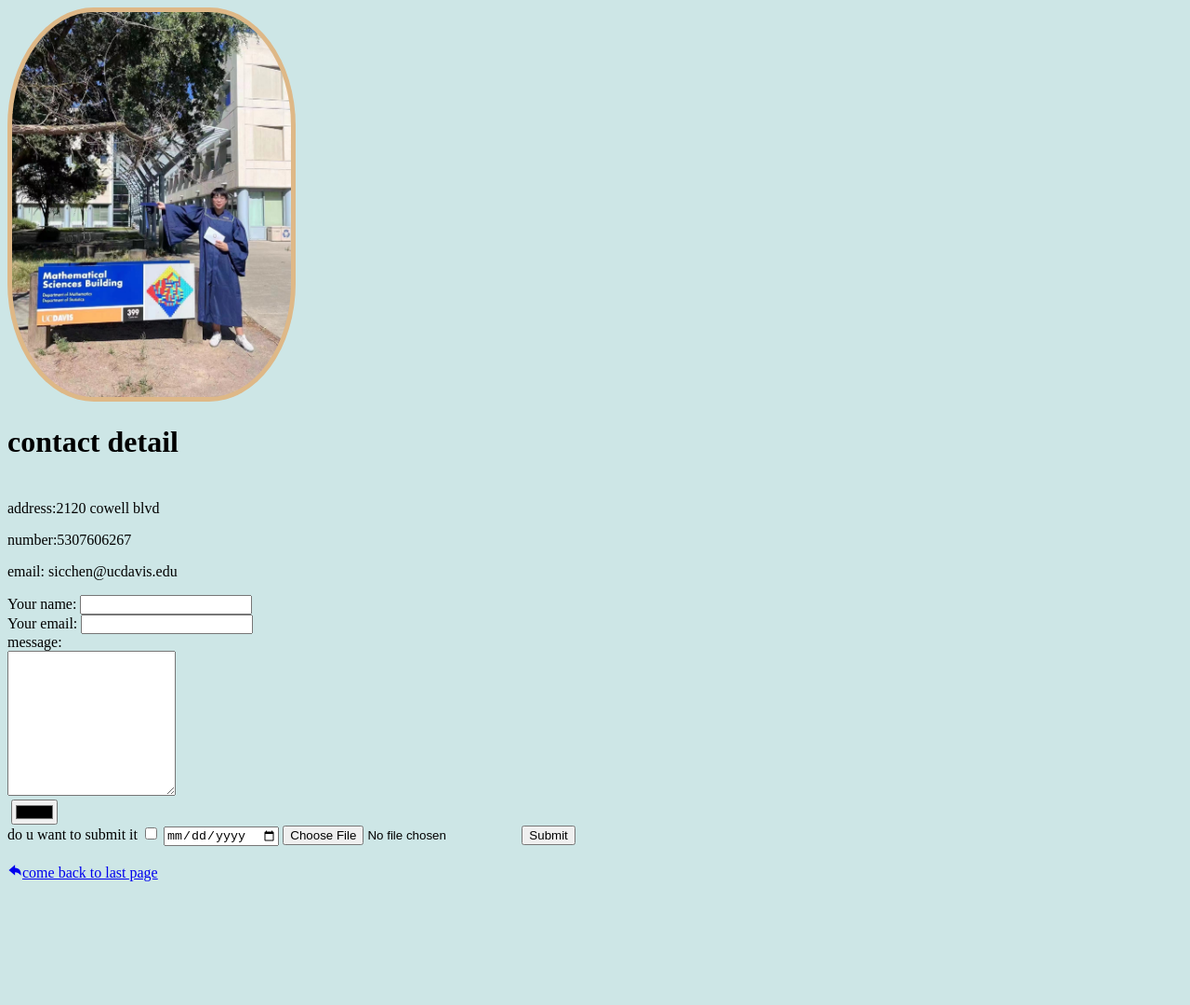
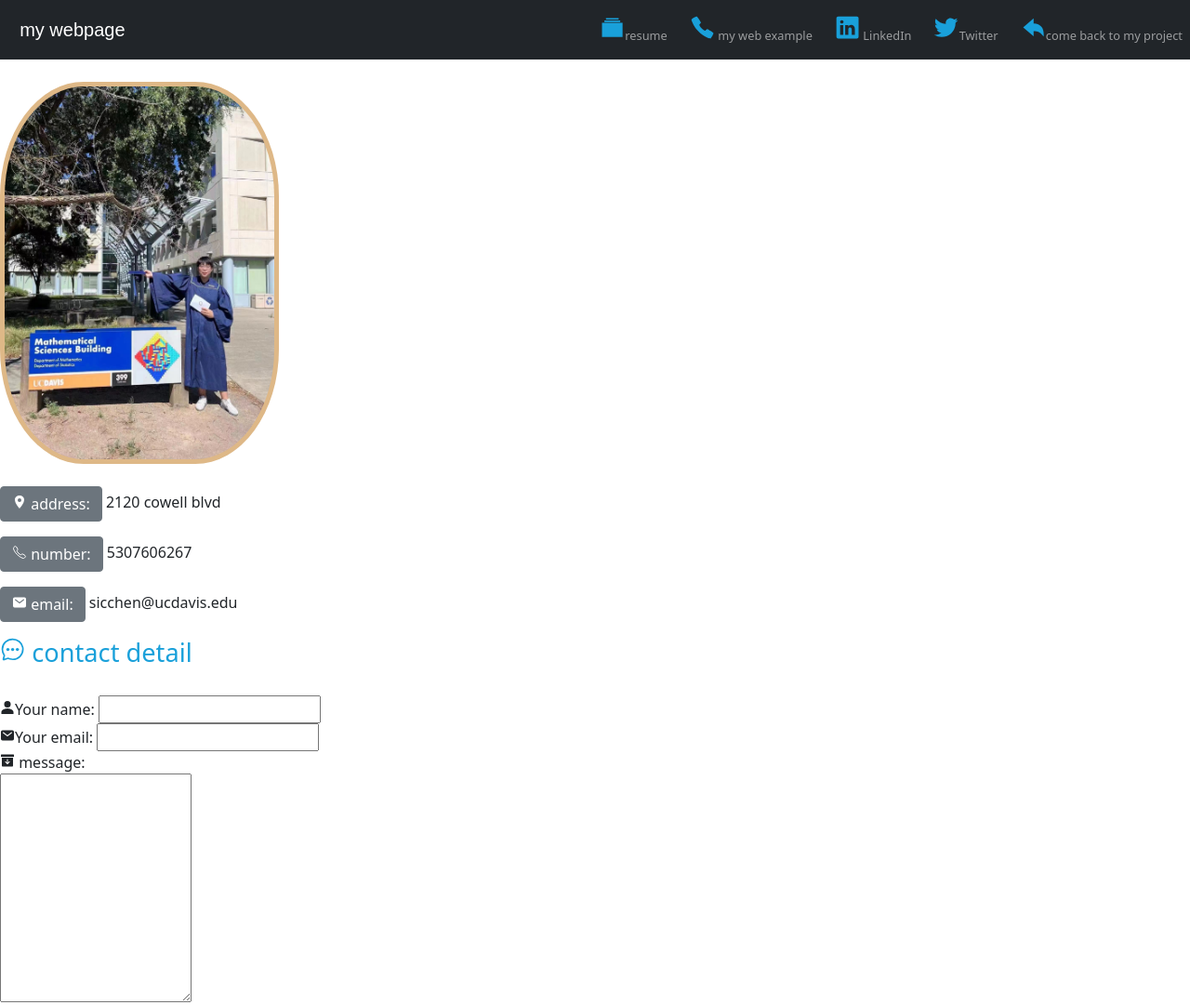
Before and after one commit to chensico/web, a plain HTML site: page contact me.html in a window 1280 px wide. Shown: the top 1081 px of the page at 93% size. Before the commit the page ends 974 px from the top, so only its background shows below. Drawn offline with nearby package versions, Linux system fonts and the light colour scheme.

Commit message:
bootstrap

```diff
--- a/contact me.html
+++ b/contact me.html
@@ -5,28 +5,96 @@
 
     <title>contact</title>
     <link rel="stylesheet" href="css/styles.css">
+    <link href="https://cdn.jsdelivr.net/npm/bootstrap@5.1.3/dist/css/bootstrap.min.css" rel="stylesheet" integrity="sha384-1BmE4kWBq78iYhFldvKuhfTAU6auU8tT94WrHftjDbrCEXSU1oBoqyl2QvZ6jIW3" crossorigin="anonymous">
+    <script src="https://cdn.jsdelivr.net/npm/bootstrap@5.1.3/dist/js/bootstrap.bundle.min.js" integrity="sha384-ka7Sk0Gln4gmtz2MlQnikT1wXgYsOg+OMhuP+IlRH9sENBO0LRn5q+8nbTov4+1p" crossorigin="anonymous"></script>
+
     <script type="module" src="https://unpkg.com/ionicons@5.5.2/dist/ionicons/ionicons.esm.js"></script>
  <script nomodule src="https://unpkg.com/ionicons@5.5.2/dist/ionicons/ionicons.js"></script>
 
 </head>
-<body>
-    <img class="photo" src="photo3.jpg" alt="">
 
 
-    <h1> contact detail</h1>
-    <p> address:2120 cowell blvd</p>
-    <p> number:5307606267</p>
+<!-- Nav Bar -->
+<nav class="navbar navbar-expand-lg navbar-dark bg-dark" >
+    <button class="navbar-toggler" type="button" data-bs-toggle="collapse" data-bs-target="#navbarTogglerDemo02" aria-controls="navbarTogglerDemo02" aria-expanded="false" aria-label="Toggle navigation">
+        <span class="navbar-toggler-icon"></span>
+      </button>
+
+      <a class="navbar-brand" href=""> my webpage</a>
 
 
-    <p> email: sicchen@ucdavis.edu</p>
+      <div class="collapse navbar-collapse" id="navbarTogglerDemo02">
+
+
+    <ul class="navbar-nav ms-auto">
+      <li class="nav-item">
+          <a class="nav-link"  href="index.html"><ion-icon name="albums-sharp" class="wechat"></ion-icon>resume</a>
+       </li>
+
+        <li class="nav-item">
+           <a class="nav-link" href="BOOT.html"><ion-icon name="call-sharp" class="wechat"></ion-icon> my web example</a>
+        </li>
+
+
+
+
+         <li class="nav-item">
+          <a class="nav-link" href="https://www.linkedin.com/in/sicong-chen-5872631b0/"><ion-icon name="logo-linkedin" class="wechat"></ion-icon> LinkedIn</a>
+
+
+       </li>
+
+       <li class="nav-item">
+        <a class="nav-link" href="https://twitter.com/SicongChen8"><ion-icon name="logo-twitter" class="wechat" ></ion-icon>Twitter</a>
+
+
+     </li>
+
+          <li class="nav-item">
+            <a class="nav-link"  href="hobby.html"> <ion-icon name="arrow-undo-sharp"class="wechat"></ion-icon>come back to my project</a>
+         </li>
+
+    </ul>
+
+    </div>
+</nav>
+<br>
+<body >
+
+
+
+<div class="ven">
+
+    <img class="photo" src="photo3.jpg" alt="">
+    <br>
+
+    <br>
+
+
+
+    <p><button type="button" class="btn btn-secondary btn"> <ion-icon name="location-sharp" ></ion-icon> address:</button> 2120 cowell blvd</p>
+
+    <p><button type="button" class="btn btn-secondary btn"><ion-icon name="call-outline"></ion-icon> number:</button> 5307606267</p>
+
+
+    <p><button type="button" class="btn btn-secondary btn"><ion-icon name="mail"></ion-icon>  email:</button> sicchen@ucdavis.edu</p>
+
+    <h1 class="wechat"><ion-icon name="chatbubble-ellipses-outline"></ion-icon> contact detail</h1>
+
+
+
+
+
+
     <form  action="mailto:chensicong8@gmail.com" method="post" enctype="text/plain" >
-        <label> Your name:</label>
+
+        <label> <ion-icon name="person-sharp"></ion-icon>Your name:</label>
         <input type="text" name="yourname" value="">
           <br>
-        <label> Your email:</label>
+        <label> <ion-icon name="mail"></ion-icon>Your email:</label>
         <input type="email" name="youremail" value="">
         <br>
-        <label> message:</label>
+        <label><ion-icon name="archive-sharp"></ion-icon> message:</label>
         <br>
         <textarea name="yourmessage" rows="10" cols="20">  </textarea>
         <br>
@@ -46,9 +114,9 @@
     </form>
 
     <br>
-    <a class="btn" href="index.html"><ion-icon name="arrow-undo-sharp"></ion-icon>come back to last page</a>
 
 
+</div>
 </body>
 <br>
     <br>
```
